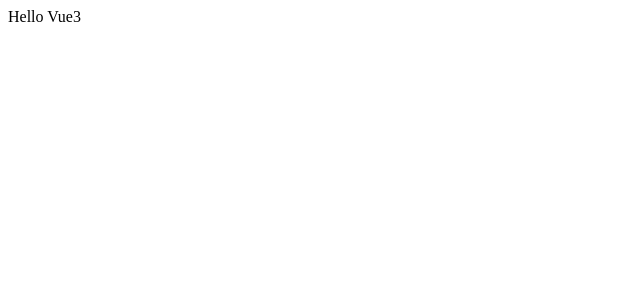
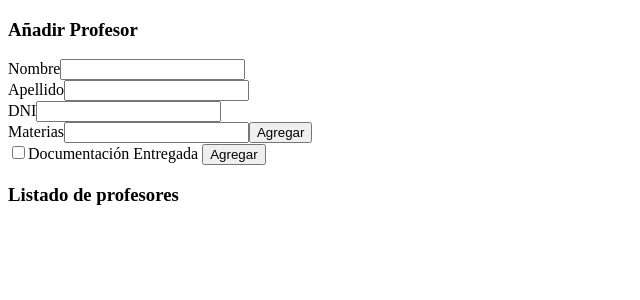
Before and after one commit to walternomas/vue3, a Vue app: page / in a window 1280 px wide. Shown: the top 300 px of the page, without its empty margins (0-640 px from the left). Built offline with nearby package versions, Linux system fonts and the light colour scheme.

Commit message:
estructura de datos

```diff
--- a/src/App.vue
+++ b/src/App.vue
@@ -1,11 +1,10 @@
 <template>
-    Hello Vue3
+    <TeacherForm />
 </template>
 
-<script lang="ts">
-
+<script lang="ts" setup>
+    import TeacherForm from './components/TeacherForm.vue';
 </script>
 
 <style>
-
 </style>
--- /dev/null
+++ b/src/components/TeacherForm.vue
@@ -0,0 +1,41 @@
+<template>
+    <section>
+        <h3>Añadir Profesor</h3>
+        <div><label>Nombre</label><input type="text" v-model="teacher.teacherName" /></div>
+        <div><label>Apellido</label><input type="text" v-model="teacher.surname" /></div>
+        <div><label>DNI</label><input type="text" v-model="teacher.dni" /></div>
+        <div><label>Materias</label><input type="text" v-model="subject" /><button>Agregar</button></div>
+        <input type="checkbox" v-model="teacher.doc" />Documentación Entregada
+        <button>Agregar</button>
+    </section>
+    <section>
+        <h3>Listado de profesores</h3>
+    </section>
+</template>
+
+<script lang="ts" setup>
+    import { Ref, ref } from 'vue';
+
+    interface ITeacher {
+        teacherName: string,
+        surname: string,
+        dni: string,
+        subjects: Array<string>,
+        doc: boolean
+    }
+
+    let teacher:Ref<ITeacher> = ref({
+        teacherName: '',
+        surname: '',
+        dni: '',
+        subjects: [],
+        doc: false
+    })
+
+    let teachers:Ref<Array<ITeacher>> = ref([])
+
+    let subject:Ref<string> = ref('')
+</script>
+
+<style scoped>
+</style>
```
